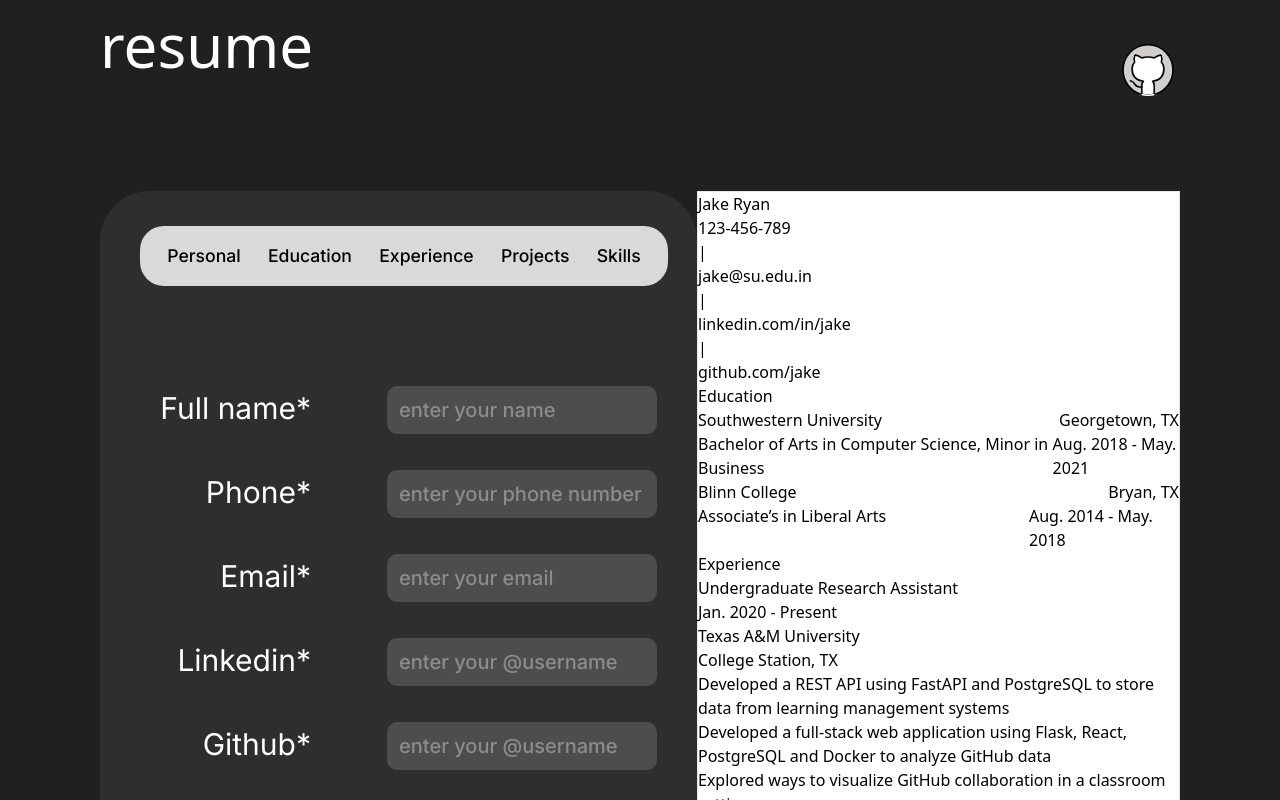
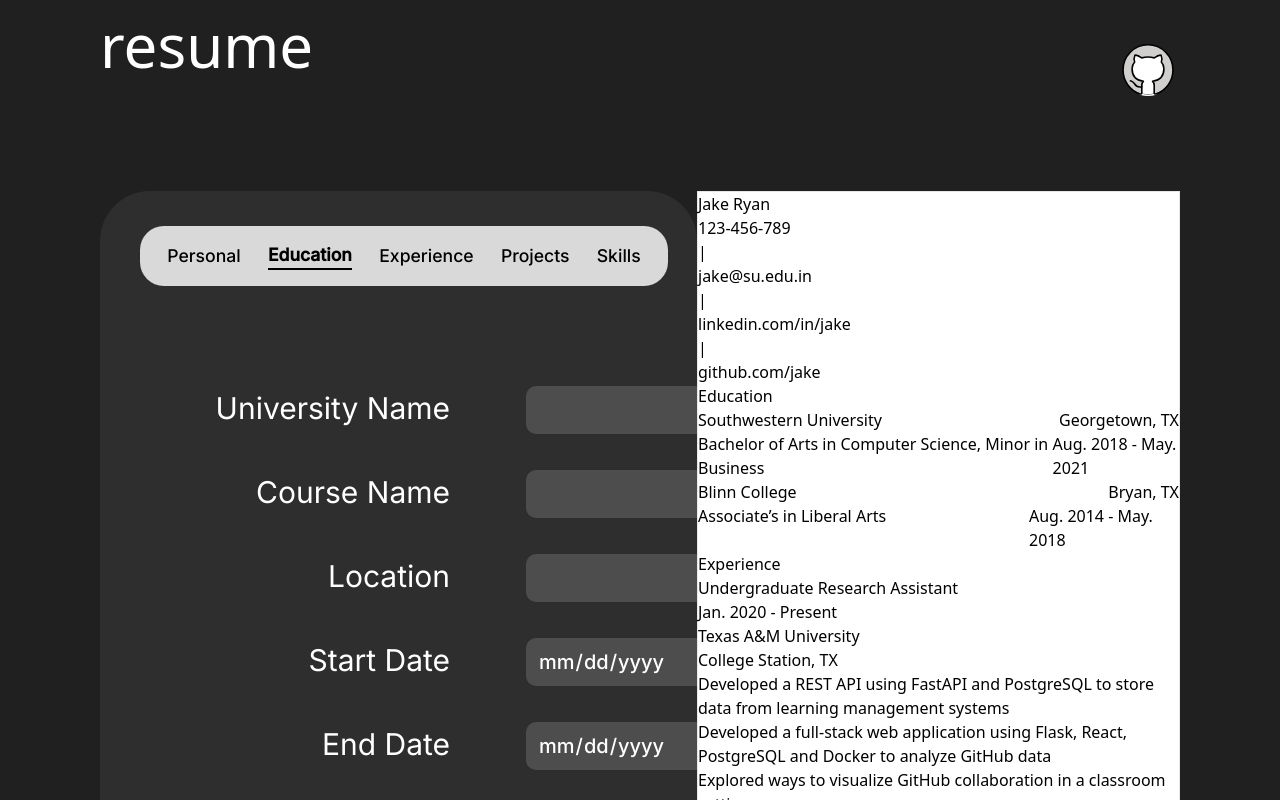
Before and after one commit to GopiWebDev/react_cv_application, a React (Vite) app: page / in a window 1280 px wide. Both pictures are taken after a click on the element "Education". Shown: the top 800 px of the page. Built offline with nearby package versions, Linux system fonts and the light colour scheme.

Commit message:
updated nav

```diff
--- a/src/components/EditSection.jsx
+++ b/src/components/EditSection.jsx
@@ -16,66 +16,39 @@ const EditSection = ({ data, setData }) => {
   return (
     <div className='edit-section w-[37.3125rem] bg-[#2E2E2E] rounded-[3.125rem] px-[2.5rem] font-Inter_medium'>
       <div className='navbar w-[33rem] h-[3.75rem] bg-[#D9D9D9] flex justify-evenly items-center text-[1.1rem] mx-auto mt-[2.19rem] rounded-[1.5rem]'>
-        <nav>Personal</nav>
-        <nav>Education</nav>
-        <nav>Experience</nav>
-        <nav>Projects</nav>
-        <nav>Skills</nav>
+        <nav
+          onClick={() => setSelectedForm('personal')}
+          className={selectedForm === 'personal' ? 'active' : ''}
+        >
+          Personal
+        </nav>
+        <nav
+          onClick={() => setSelectedForm('education')}
+          className={selectedForm === 'education' ? 'active' : ''}
+        >
+          Education
+        </nav>
+        <nav
+          onClick={() => setSelectedForm('experience')}
+          className={selectedForm === 'experience' ? 'active' : ''}
+        >
+          Experience
+        </nav>
+        <nav
+          onClick={() => setSelectedForm('projects')}
+          className={selectedForm === 'projects' ? 'active' : ''}
+        >
+          Projects
+        </nav>
+        <nav
+          onClick={() => setSelectedForm('skills')}
+          className={selectedForm === 'skills' ? 'active' : ''}
+        >
+          Skills
+        </nav>
       </div>
-      <PersonalDetailsForm setData={setData} />
-      {/* <div>
-        <label>
-          <input
-            type='radio'
-            value='personal'
-            checked={selectedForm === 'personal'}
-            onChange={handleFormChange}
-          />
-          Personal Details
-        </label>
 
-        <label>
-          <input
-            type='radio'
-            value='education'
-            checked={selectedForm === 'education'}
-            onChange={handleFormChange}
-          />
-          education
-        </label>
-
-        <label>
-          <input
-            type='radio'
-            value='experience'
-            checked={selectedForm === 'experience'}
-            onChange={handleFormChange}
-          />
-          experience
-        </label>
-
-        <label>
-          <input
-            type='radio'
-            value='projects'
-            checked={selectedForm === 'projects'}
-            onChange={handleFormChange}
-          />
-          project
-        </label>
-
-        <label>
-          <input
-            type='radio'
-            value='skills'
-            checked={selectedForm === 'skills'}
-            onChange={handleFormChange}
-          />
-          skills
-        </label>
-      </div> */}
-
-      {/* <div>
+      <div>
         {selectedForm === 'personal' && (
           <PersonalDetailsForm setData={setData} />
         )}
@@ -91,7 +64,7 @@ const EditSection = ({ data, setData }) => {
         {selectedForm === 'skills' && (
           <SkillsForm setData={setData} data={data.skills} />
         )}
-      </div> */}
+      </div>
     </div>
   )
 }
--- a/src/components/forms/EducationForm.jsx
+++ b/src/components/forms/EducationForm.jsx
@@ -69,8 +69,6 @@ const EducationForm = ({ setData, data }) => {
 
   return (
     <>
-      <h2>Education</h2>
-      <div className='flex'>
       <form action='' className='form' onSubmit={handleSubmit}>
         <label htmlFor='universityName'>University Name</label>
         <input
@@ -81,6 +79,7 @@ const EducationForm = ({ setData, data }) => {
           value={universityName}
           required
         />
+
         <label htmlFor='major'>Course Name</label>
         <input
           type='text'
@@ -90,6 +89,7 @@ const EducationForm = ({ setData, data }) => {
           value={major}
           required
         />
+
         <label htmlFor='location'>Location</label>
         <input
           type='text'
@@ -109,6 +109,7 @@ const EducationForm = ({ setData, data }) => {
           value={startDate}
           required
         />
+
         <label htmlFor='endDate'>End Date</label>
         <input
           type='date'
@@ -133,7 +134,6 @@ const EducationForm = ({ setData, data }) => {
           )
         })}
       </div>
-      </div>
     </>
   )
 }
--- a/src/components/forms/PersonalDetailsForm.jsx
+++ b/src/components/forms/PersonalDetailsForm.jsx
@@ -9,7 +9,7 @@ const PersonalDetailsForm = ({ setData }) => {
   }
 
   return (
-    <div className='personal-edit'>
+    <>
       <form action='' className='form'>
         <label htmlFor='name'>Full name*</label>
         <input
@@ -56,7 +56,7 @@ const PersonalDetailsForm = ({ setData }) => {
           placeholder='enter your @username'
         />
       </form>
-    </div>
+    </>
   )
 }
 
--- a/src/index.css
+++ b/src/index.css
@@ -55,10 +55,6 @@
     @apply cursor-pointer;
   }
 
-  nav:hover {
-    @apply text-[#4d4d4d];
-  }
-
   .form {
     @apply grid grid-cols-[repeat(2,1fr)] mt-[6.25rem] gap-[2.25rem] text-white;
   }
@@ -74,101 +70,8 @@
   .form input::placeholder {
     @apply text-[#8C8C8C];
   }
+
+  .navbar nav.active {
+    @apply font-bold border-b-2 border-solid border-black;
+  }
 }
-
-/* * .container {
-  border: 10px solid black;
-  min-height: 100vh;
-  padding: 20px;
-  display: flex;
-  justify-content: space-between;
-}
-
-.edit-section {
-  flex: 1;
-  margin-right: 20px;
-  border: 1px solid #ccc;
-  padding: 20px;
-  overflow-y: auto;
-  display: flex;
-  flex-direction: column;
-  gap: 50px;
-}
-
-.view {
-  width: 40vw;
-  height: calc(40vw * 1.414);
-  max-width: 595px;
-  max-height: 842px;
-  border: 1px solid #000;
-  background-color: #fff;
-  box-shadow: 0 0 10px rgba(0, 0, 0, 0.1);
-  padding: 30px;
-  overflow-y: auto;
-  word-wrap: break-word;
-}
-
-.view h1 {
-  text-align: center;
-}
-
-.personal-info {
-  display: flex;
-  justify-content: center;
-  align-items: center;
-  column-gap: 10px;
-  word-wrap: break-word;
-}
-
-a {
-  color: #000;
-}
-
-.education-section {
-  margin-top: 20px;
-}
-
-.education-detail {
-  margin-bottom: 20px;
-  display: flex;
-  flex-direction: column;
-}
-
-.line {
-  width: 100%;
-  border: 0.001px solid gray;
-  opacity: 50%;
-  margin-block: 10px;
-}
-
-.form {
-  width: 50%;
-  display: grid;
-  grid-template-columns: repeat(2, 1fr);
-  gap: 20px;
-}
-
-.flex {
-  display: flex;
-  gap: 25px;
-}
-
-.experience-detail {
-  margin-block: 20px;
-  display: flex;
-  flex-direction: column;
-}
-
-.experience-detail div {
-  display: flex;
-  justify-content: space-between;
-  margin-bottom: 10px;
-}
-
-.experience-detail ul {
-  margin-left: 30px;
-}
-
-.project-detail {
-  margin-bottom: 10px;
-} */
```
Lines whose indentation alone changed are shown as unchanged.
